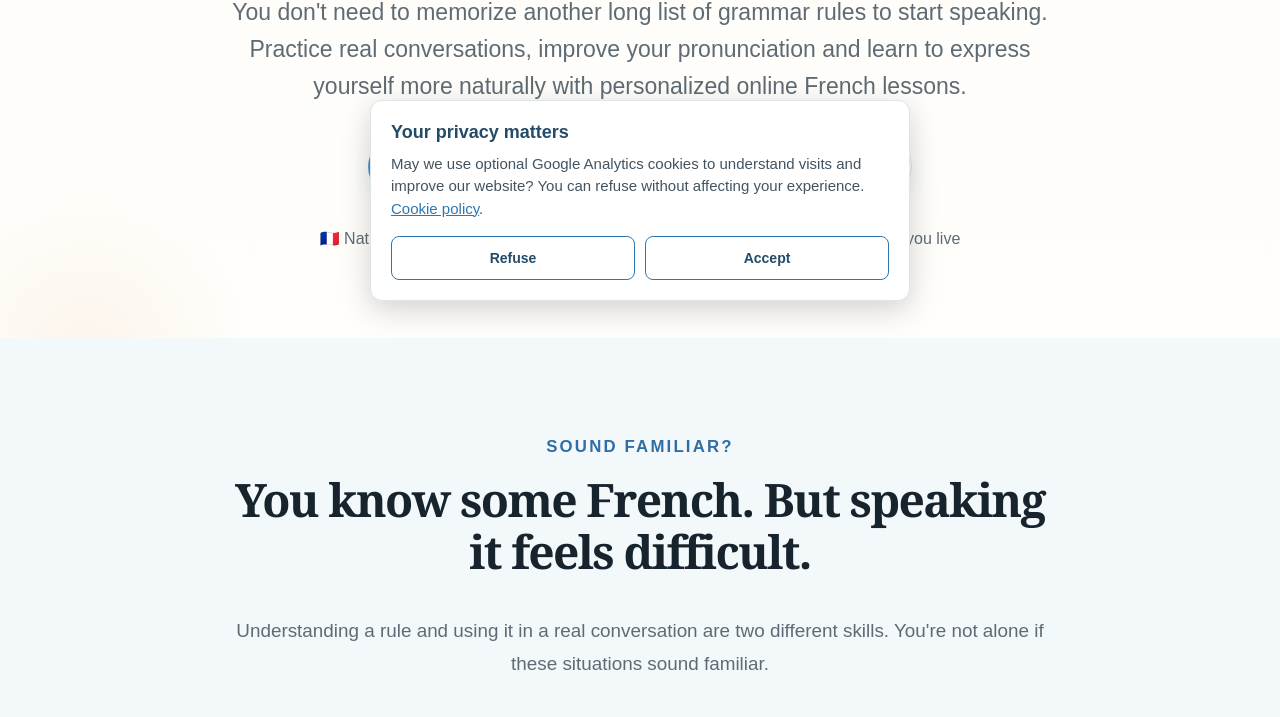
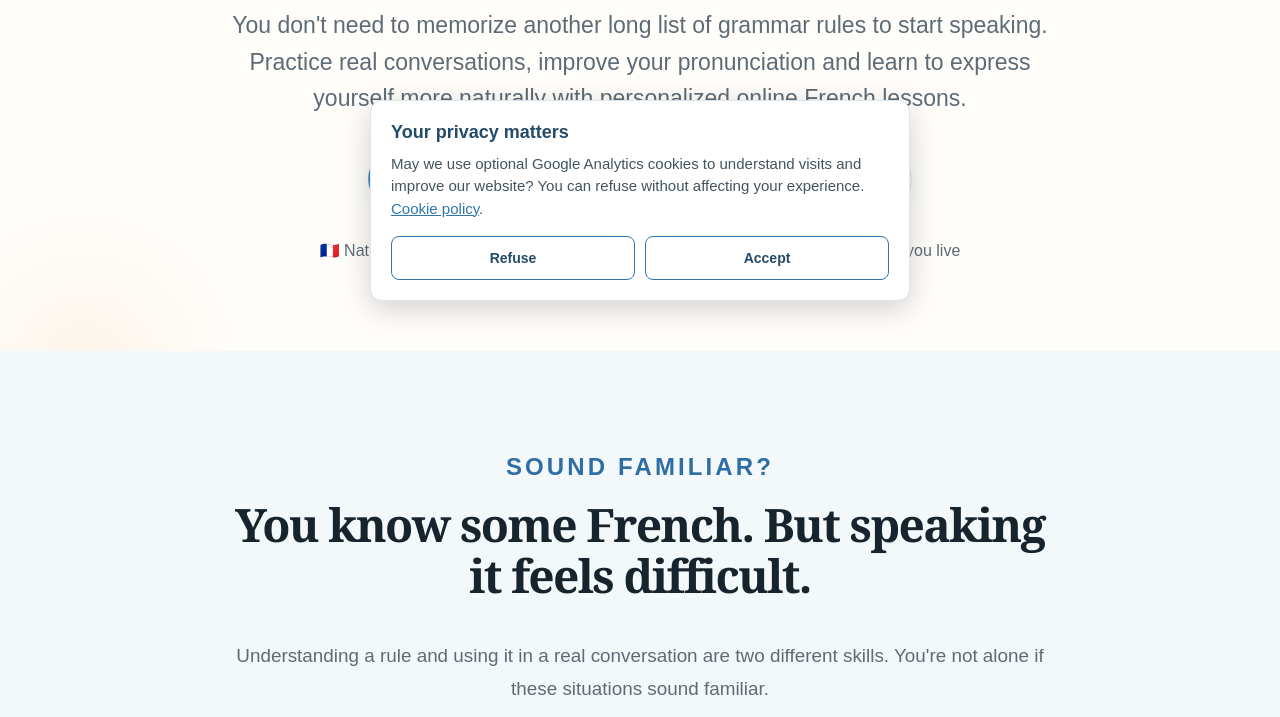
Before and after one commit to bigben35/frenchwithjo, a plain HTML site: page french-conversation-lessons/index.html in a window 1280 px wide. Shown: the part 483-1200 px from the top of the page. Drawn offline with Linux system fonts and the light colour scheme.

Commit message:
update index.html french-conversation title

```diff
--- a/french-conversation-lessons/index.html
+++ b/french-conversation-lessons/index.html
@@ -21,7 +21,7 @@
     .conversation-page .hero-simple{max-width:1020px}
     .conversation-page .hero-simple h1{font-size:clamp(2.7rem,5.4vw,4.5rem)}
     .conversation-page .hero-simple .lead{max-width:850px}
-    .conversation-page .eyebrow{font-size:clamp(.9rem,1.4vw,1.05rem);letter-spacing:.13em}
+    .conversation-page .eyebrow{font-size:clamp(1.5rem,1.4vw,1.05rem);letter-spacing:.13em}
     .conversation-page .section-intro{max-width:850px;margin-bottom:40px}
     .conversation-page .section-intro h2{font-family:Georgia,serif;font-size:clamp(2.15rem,3.6vw,3.15rem);letter-spacing:-.035em}
     .conversation-page .section-intro p{color:var(--muted);font-size:1.18rem}
```
